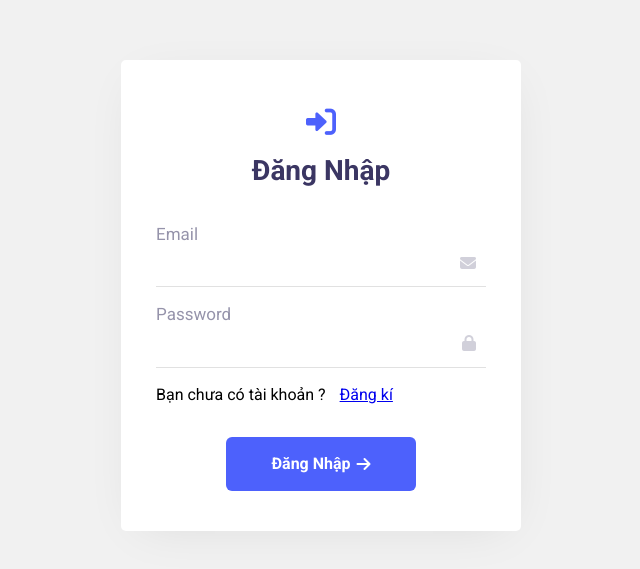
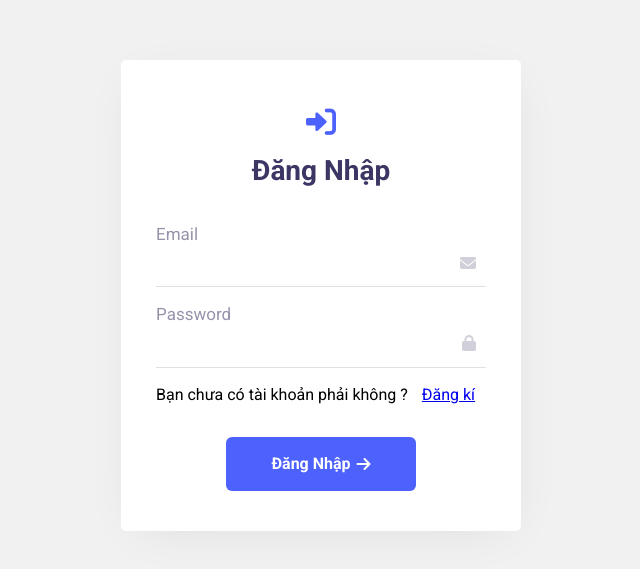
Before and after one commit to phamtronghieu2002/GitHubActionDemo, a React (Create React App) app: page /login in a window 1280 px wide. Shown: the part 105-674 px from the top of the page, without its empty margins (319-959 px from the left). Built offline with nearby package versions, Linux system fonts and the light colour scheme.

Commit message:
change text

```diff
--- a/src/components/Form/Form.js
+++ b/src/components/Form/Form.js
@@ -186,7 +186,7 @@ function Form({ login }) {
         </div>
         {login && (
           <p style={{ textAlign: "left", padding: "0 20px" }}>
-            Bạn chưa có tài khoản ?{" "}
+            Bạn chưa có tài khoản phải không ?{" "}
             <Link style={{ margin: "0  0 0 10px" }} to="/register">
               Đăng kí
             </Link>
```
